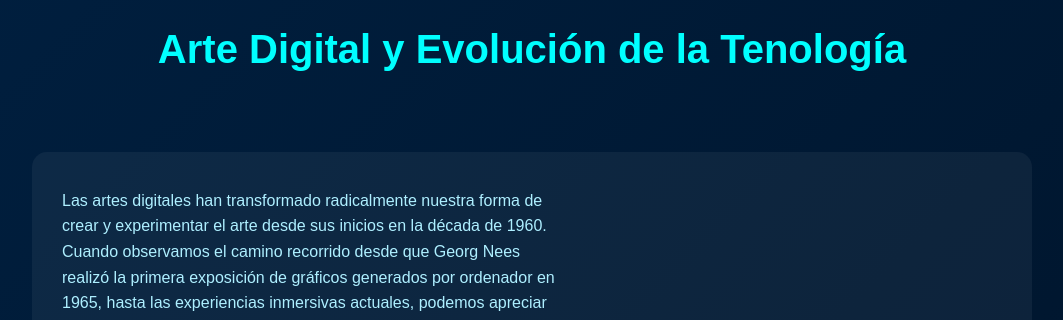
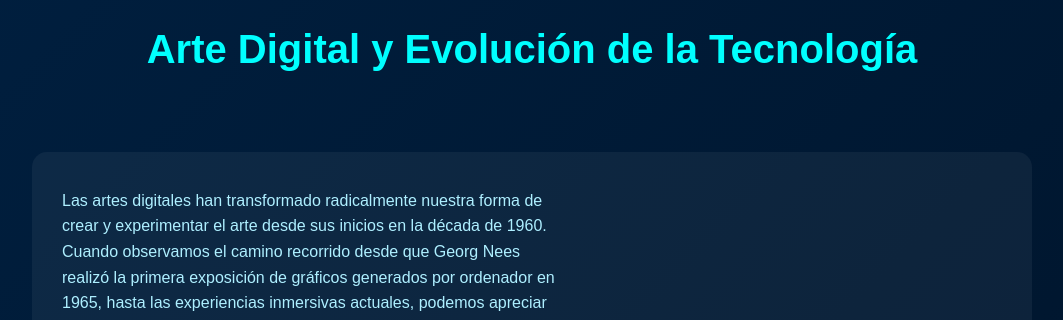
Before and after one commit to alex123-ship-it/art-attack, a plain HTML site: page pagina4.html in a window 1280 px wide. Shown: the top 320 px of the page, without its empty margins (108-1171 px from the left). Drawn offline with Linux system fonts and the light colour scheme.

Commit message:
Add files via upload

```diff
--- a/pagina4.html
+++ b/pagina4.html
@@ -7,7 +7,7 @@
 <BODY>
 
 <header class="hero">
-<H1>Arte Digital y Evolución de la Tenología</H1>
+<H1>Arte Digital y Evolución de la Tecnología</H1>
 </header>
 <section class="contenedor">
     <div class="tarjeta">
```
